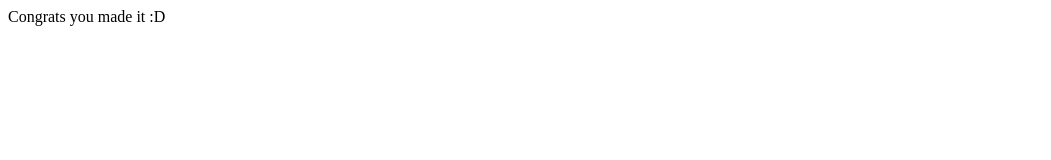
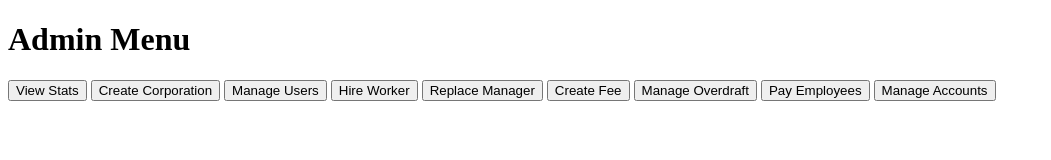
Before and after one commit to AllisanLu/CS4400Phase4, a website: page public/Admin.html in a window 1280 px wide. Shown: the whole page, without its empty margins (0-1051 px from the left). Drawn offline with Linux system fonts and the light colour scheme.

Commit message:
Admin buttons and link corporation

```diff
--- a/public/Admin.html
+++ b/public/Admin.html
@@ -1 +1,18 @@
-<p>Congrats you made it :D</p>
+<!DOCTYPE html>
+<html>
+<head>
+    <title>CS4400</title>
+</head>
+<body>
+    <h1>Admin Menu</h1>
+    <button>View Stats</button>
+    <button onclick="window.location.href='/createCorporation'">Create Corporation</button>
+    <button>Manage Users</button>
+    <button>Hire Worker</button>
+    <button>Replace Manager</button>
+    <button>Create Fee</button>
+    <button>Manage Overdraft</button>
+    <button>Pay Employees</button>
+    <button>Manage Accounts</button>
+</body>
+</html>
```
Also changed, not shown: public/site.css (added).
